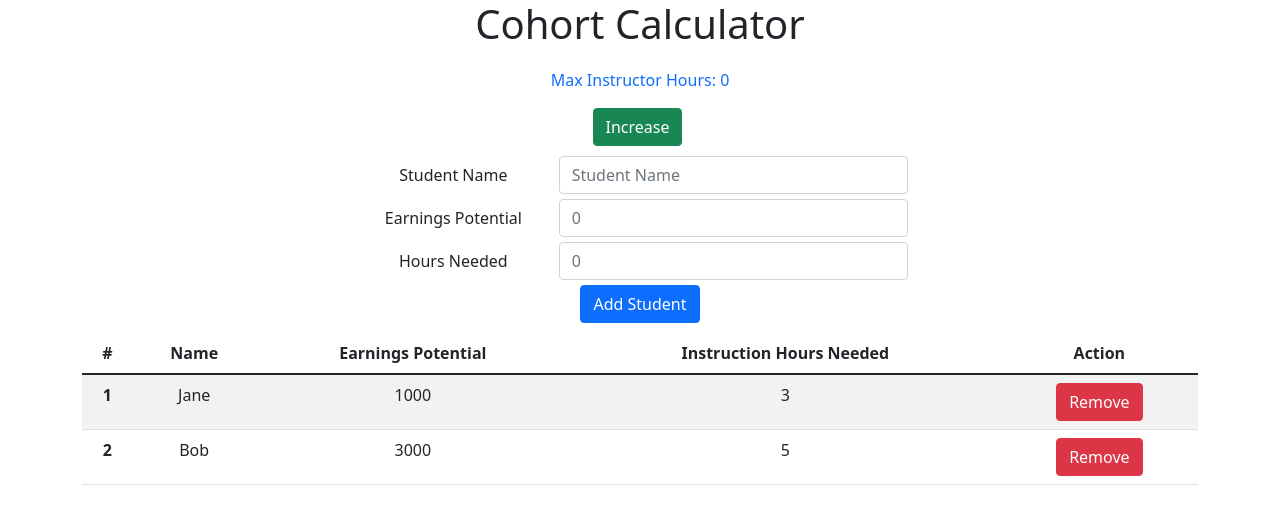
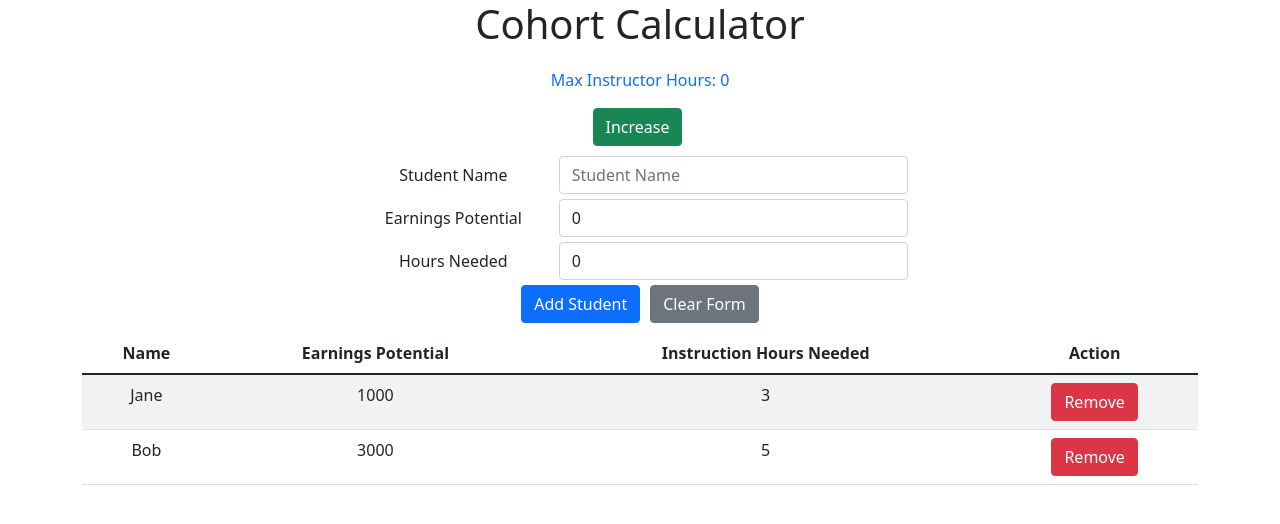
Before and after one commit to tflesui/cohort-calc, a React (Create React App) app: page / in a window 1280 px wide. Shown: the top 524 px of the page. Built offline with nearby package versions, Linux system fonts and the light colour scheme.

Commit message:
Added button to clear form

```diff
--- a/src/components/Counter/Counter.js
+++ b/src/components/Counter/Counter.js
@@ -21,7 +21,7 @@ const Counter = () => {
       </Button>
       {
         maxHours > 0
-          ?  <Button onClick={() => decreaseHours(maxHours)} color="danger">
+          ?  <Button onClick={() => decreaseHours(maxHours)} color="danger" style={{marginLeft: 5}}>
             Decrease
             </Button>
           : ''
--- a/src/components/Form/Form.js
+++ b/src/components/Form/Form.js
@@ -1,8 +1,9 @@
-import React from 'react'
+import React, { useContext, useState } from 'react';
+import { StudentsContext } from '../../contexts/StudentsContext';
 import './Form.css'
 
 import {
-  Form as CForm,
+  Form as StudentForm,
   FormGroup,
   Input,
   Label,
@@ -11,8 +12,28 @@ import {
 } from 'reactstrap'
 
 const Form = () => {
+  const { addStudent } = useContext(StudentsContext);
+  const [name, setName] = useState('');
+  const [earnings, setEarnings] = useState(0);
+  const [hoursNeeded, setHoursNeeded] = useState(0);
+
+  const handleSubmit = e => {
+    e.preventDefault();
+    addStudent(name, earnings, hoursNeeded);
+    setName('');
+    setEarnings(0);
+    setHoursNeeded(0);
+  }
+
+  const handleClear = e => {
+    e.preventDefault();
+    setName('');
+    setEarnings(0);
+    setHoursNeeded(0);
+  }
+
   return (
-    <CForm style={{ margin: 10 }}>
+    <StudentForm style={{ margin: 10 }} onSubmit={handleSubmit}>
       <FormGroup className='row'>
         <Label for='studentName' sm={2}>
           Student Name
@@ -21,8 +42,11 @@ const Form = () => {
           <Input
             type='text'
             name='name'
+            value={name}
             id='studentName'
             placeholder='Student Name'
+            onChange={e => setName(e.target.value)}
+            required
           />
         </Col>
       </FormGroup>
@@ -34,8 +58,11 @@ const Form = () => {
           <Input
             type='number'
             name='earnings'
+            value={earnings}
             id='earnings'
             placeholder='0'
+            onChange={e => setEarnings(e.target.value)}
+            required
           />
         </Col>
       </FormGroup>
@@ -46,17 +73,36 @@ const Form = () => {
         <Col sm={4}>
           <Input
             type='number'
-            name='hours'
-            id='hours'
+            name='hoursNeeded'
+            value={hoursNeeded}
+            id='hoursNeeded'
             placeholder='0'
+            onChange={e => setHoursNeeded(e.target.value)}
+            required
           />
         </Col>
       </FormGroup>
-      <Button type='submit' color='primary'>
-        Add Student
-      </Button>
-    </CForm>
+      <FormGroup>
+        <Button
+          type='submit'
+          color='primary'
+          style={{
+            marginRight: 5
+          }}>
+            Add Student
+        </Button>
+        <Button
+          type='button'
+          color='secondary'
+          style={{
+            marginLeft: 5
+          }}
+          onClick={handleClear}>
+           Clear Form
+        </Button>
+      </FormGroup>
+    </StudentForm>
   )
 }
 
-export default Form
+export default Form;
--- a/src/components/StudentDetail/StudentDetail.js
+++ b/src/components/StudentDetail/StudentDetail.js
@@ -7,7 +7,6 @@ const StudentDetail = ({ student }) => {
   const { removeStudent } = useContext(StudentsContext)
   return (
     <tr>
-      <th scope="row">{student.id}</th>
       <td>{student.name}</td>
       <td>{student.earnings}</td>
       <td>{student.hoursNeeded}</td>
--- a/src/components/StudentList/StudentList.js
+++ b/src/components/StudentList/StudentList.js
@@ -10,7 +10,6 @@ const StudentList = () => {
     <Table striped>
       <thead>
         <tr>
-          <th>#</th>
           <th>Name</th>
           <th>Earnings Potential</th>
           <th>Instruction Hours Needed</th>
```
